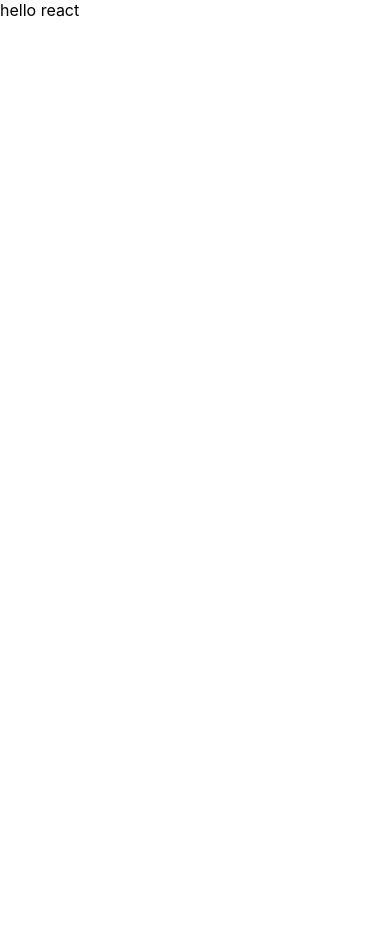
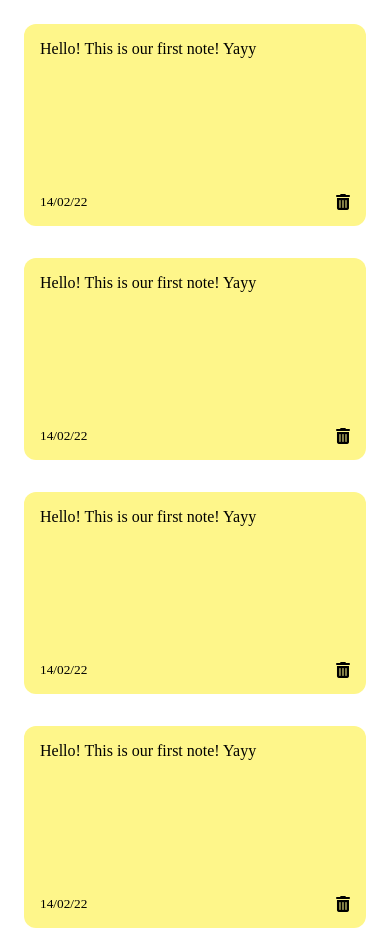
Before and after one commit to ankitt01/Notes, a React (Create React App) app: page / in a window 390 px wide. Before the commit the page ends 844 px from the top, so only its background shows below. Built offline with nearby package versions, Linux system fonts and the light colour scheme.

Commit message:
not component styling and responsiveness done

```diff
--- a/public/index.html
+++ b/public/index.html
@@ -1,20 +1,20 @@
 <!DOCTYPE html>
 <html lang="en">
-  <head>
+
+<head>
     <meta charset="utf-8" />
     <link rel="icon" href="%PUBLIC_URL%/favicon.ico" />
     <meta name="viewport" content="width=device-width, initial-scale=1" />
     <meta name="theme-color" content="#000000" />
-    <meta
-      name="description"
-      content="Web site created using create-react-app"
-    />
+    <meta name="description" content="Web site created using create-react-app" />
     <link rel="apple-touch-icon" href="%PUBLIC_URL%/logo192.png" />
     <!--
       manifest.json provides metadata used when your web app is installed on a
       user's mobile device or desktop. See https://developers.google.com/web/fundamentals/web-app-manifest/
     -->
     <link rel="manifest" href="%PUBLIC_URL%/manifest.json" />
+    <link rel="stylesheet" href="https://cdnjs.cloudflare.com/ajax/libs/font-awesome/6.0.0/css/all.min.css" integrity="sha512-9usAa10IRO0HhonpyAIVpjrylPvoDwiPUiKdWk5t3PyolY1cOd4DSE0Ga+ri4AuTroPR5aQvXU9xC6qOPnzFeg==" crossorigin="anonymous" referrerpolicy="no-referrer"
+    />
     <!--
       Notice the use of %PUBLIC_URL% in the tags above.
       It will be replaced with the URL of the `public` folder during the build.
@@ -25,8 +25,9 @@
       Learn how to configure a non-root public URL by running `npm run build`.
     -->
     <title>React App</title>
-  </head>
-  <body>
+</head>
+
+<body>
     <noscript>You need to enable JavaScript to run this app.</noscript>
     <div id="root"></div>
     <!--
@@ -39,5 +40,6 @@
       To begin the development, run `npm start` or `yarn start`.
       To create a production bundle, use `npm run build` or `yarn build`.
     -->
-  </body>
+</body>
+
 </html>
--- a/src/App.js
+++ b/src/App.js
@@ -1,10 +1,11 @@
 
 import './App.css';
+import NotesList from './components/NotesList';
 
 function App() {
   return (
-    <div className>
-      hello react
+    <div className='container' >
+      <NotesList />
     </div>
   );
 }
--- /dev/null
+++ b/src/components/Note.jsx
@@ -0,0 +1,15 @@
+import React from 'react'
+
+function Note() {
+  return (
+    <div className="note">
+      <span>Hello! This is our first note! Yayy</span>
+      <div className="note-footer">
+          <small>14/02/22</small>
+          <i class="fa-solid fa-trash-can"></i>
+      </div>
+    </div>
+  )
+}
+
+export default Note
--- a/src/components/NotesList.jsx
+++ b/src/components/NotesList.jsx
@@ -1,8 +1,13 @@
 import React from 'react'
-
+import Note from './Note'
 function NotesList() {
   return (
-    <div>NotesList</div>
+    <div className="notes-list">
+      <Note />
+      <Note />
+      <Note />
+      <Note />
+    </div>
   )
 }
 
--- a/src/index.css
+++ b/src/index.css
@@ -1,13 +1,30 @@
-body {
-  margin: 0;
-  font-family: -apple-system, BlinkMacSystemFont, 'Segoe UI', 'Roboto', 'Oxygen',
-    'Ubuntu', 'Cantarell', 'Fira Sans', 'Droid Sans', 'Helvetica Neue',
-    sans-serif;
-  -webkit-font-smoothing: antialiased;
-  -moz-osx-font-smoothing: grayscale;
+html {
+    font-size: 16px;
 }
 
-code {
-  font-family: source-code-pro, Menlo, Monaco, Consolas, 'Courier New',
-    monospace;
+.container {
+    max-width: 1200px;
+    margin: auto;
 }
+
+.notes-list {
+    display: grid;
+    grid-template-columns: repeat(auto-fit, minmax(300px, 1fr));
+}
+
+.note {
+    display: flex;
+    flex-direction: column;
+    justify-content: space-between;
+    padding: 1em;
+    margin: 1em;
+    background-color: #fef68a;
+    min-height: 170px;
+    border-radius: 12px;
+}
+
+.note-footer {
+    display: flex;
+    align-items: center;
+    justify-content: space-between;
+}
```
